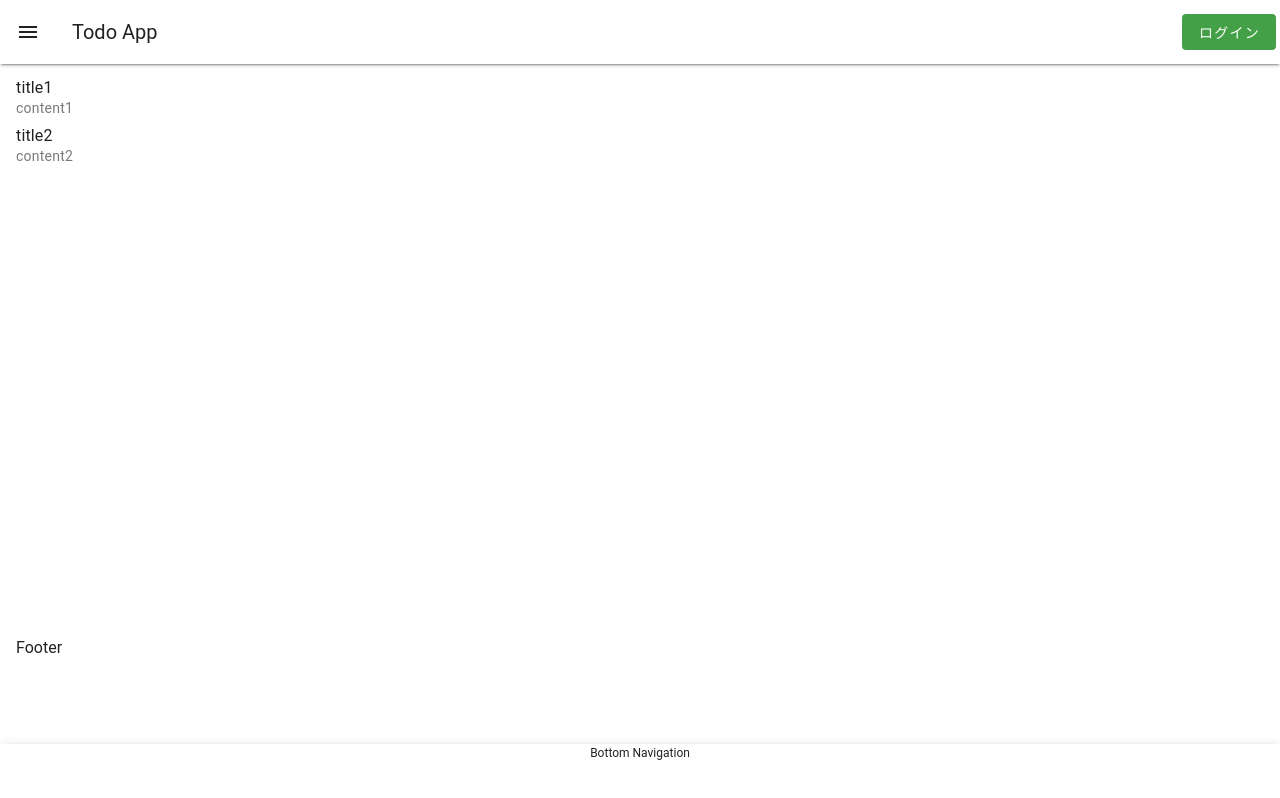
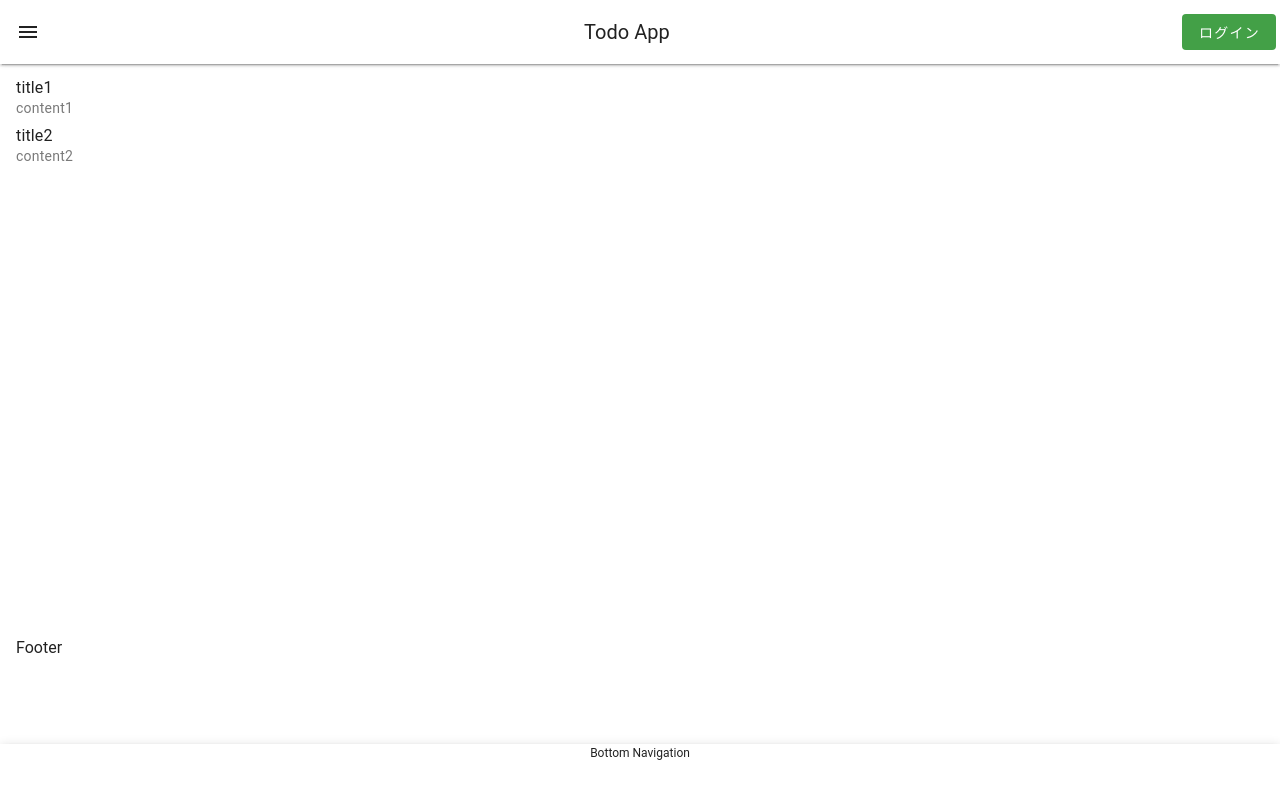
Before and after one commit to masaki15/vue-todo-app, a Vue app: page / in a window 1280 px wide. Built offline with nearby package versions, Linux system fonts and the light colour scheme.

Commit message:
chore(ui): align v-app-bar-title content to the center

```diff
--- a/src/App.vue
+++ b/src/App.vue
@@ -16,12 +16,8 @@ function goLogin() {
 <template>
   <v-app>
     <v-app-bar :elevation="2">
-      <template v-slot:prepend>
-        <v-app-bar-nav-icon icon="mdi-menu" variant="text" @click.stop="drawer= !drawer">
-          <v-icon icon="mdi-menu"></v-icon>
-        </v-app-bar-nav-icon>
-      </template>
-      <v-app-bar-title>Todo App</v-app-bar-title>
+      <v-app-bar-nav-icon icon="mdi-menu" variant="text" @click.stop="drawer= !drawer"></v-app-bar-nav-icon>
+      <v-app-bar-title class="text-center">Todo App</v-app-bar-title>
       <v-btn class="bg-green-darken-1" @click="goLogin">ログイン</v-btn>
     </v-app-bar>
     <v-navigation-drawer v-model="drawer" temporary title="Navigation Drawer">
```
